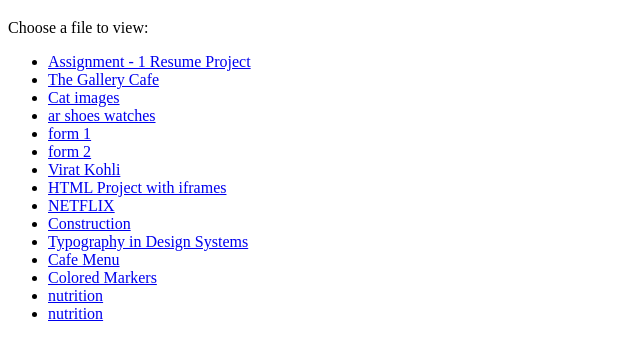
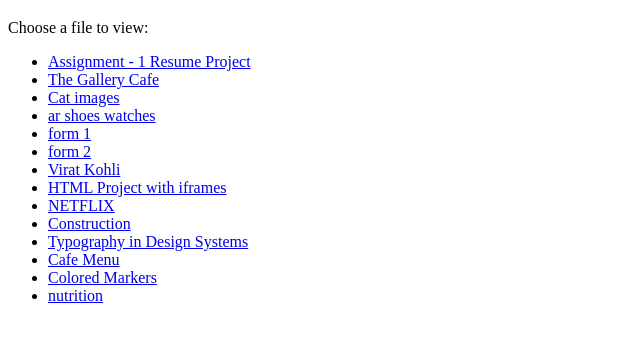
Before and after one commit to MayurArchives/HTMLgeek, a plain HTML site: page index.html in a window 1280 px wide. Shown: the part 61-418 px from the top of the page, without its empty margins (0-640 px from the left). Drawn offline with Linux system fonts and the light colour scheme.

Commit message:
pushing files

```diff
--- a/index.html
+++ b/index.html
@@ -25,9 +25,10 @@
         <li><a href="index9.html">Cafe Menu</a></li>
         <li><a href="index13.html">Colored Markers</a></li>
         <li><a href="index14.html">nutrition</a></li>
-        <li><a href="style1.css">nutrition</a></li>
+
 
     </ul>
 </body>
 
+
 </html>
```
